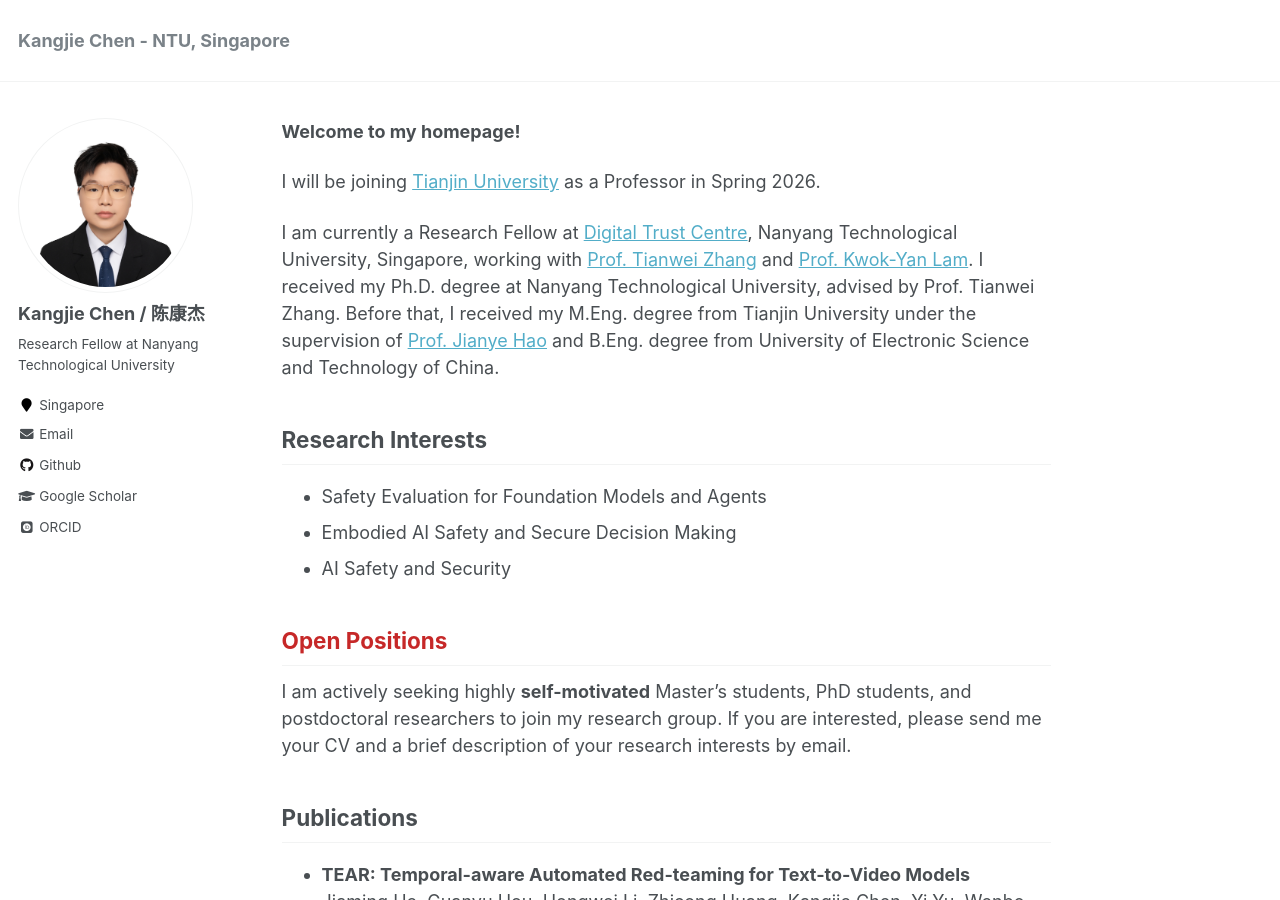
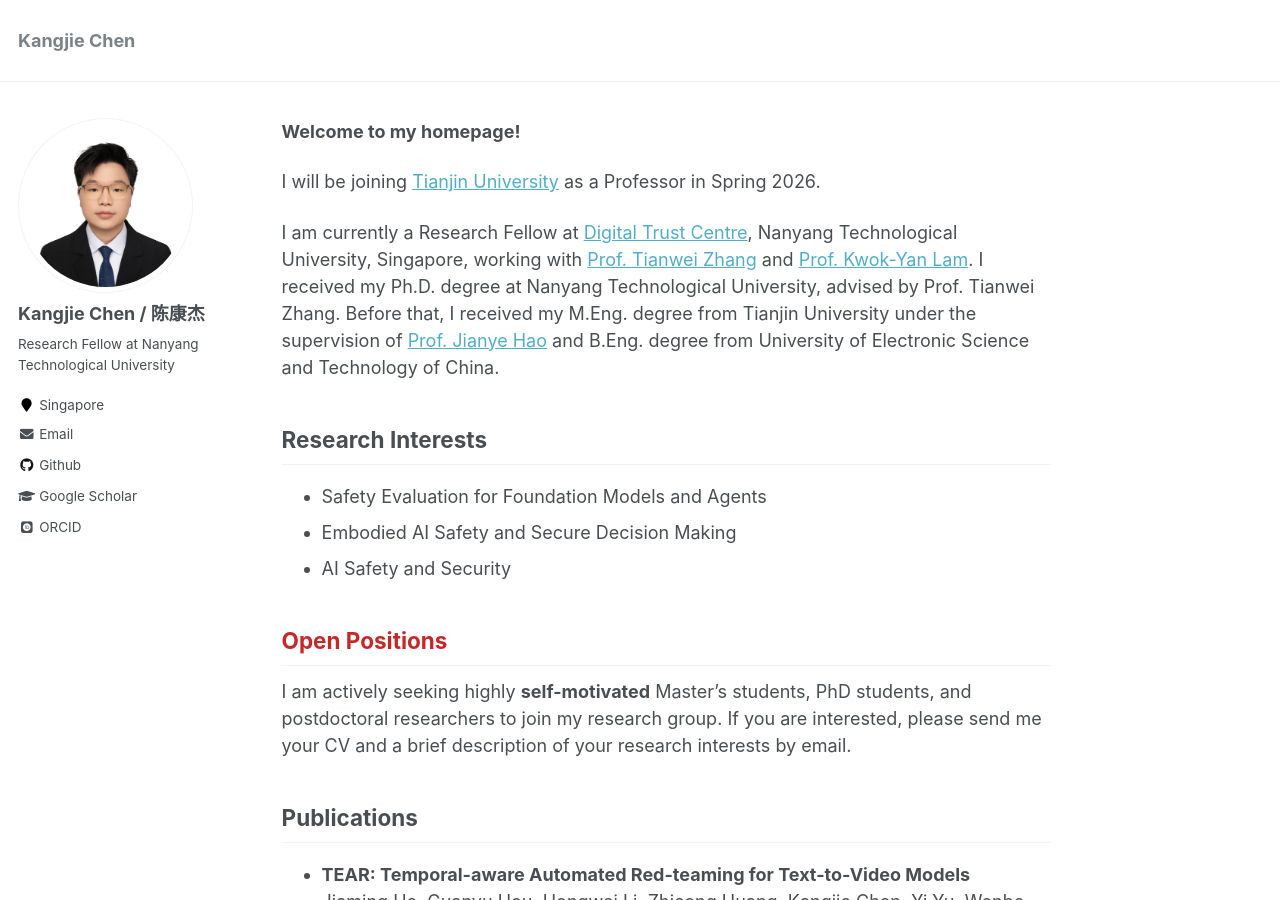
Before and after one commit to kangjie-chen/kangjie-chen.github.io, a Jekyll site: the page built from _pages/about.md, in a window 1280 px wide and 900 px high. Built offline with Jekyll 4.4.1, drawn with Linux system fonts in a browser that asks for light colours; some web fonts are replaced.

Commit message:
Update _config.yml

```diff
--- a/_config.yml
+++ b/_config.yml
@@ -7,9 +7,9 @@
 
 # Site Settings
 locale                   : "en-SG"
-title                    : "Kangjie Chen - NTU, Singapore"
+title                    : "Kangjie Chen"
 title_separator          : "-"
-name                     : &name "Kangjie Chen"
+name                     : &name "Kangjie Chen / 陈康杰"
 description              : &description "personal description"
 url                      : https://kangjie-chen.github.io # the base hostname & protocol for your site e.g. "https://mmistakes.github.io"
 baseurl                  : "" # the subpath of your site, e.g. "/blog"
```
